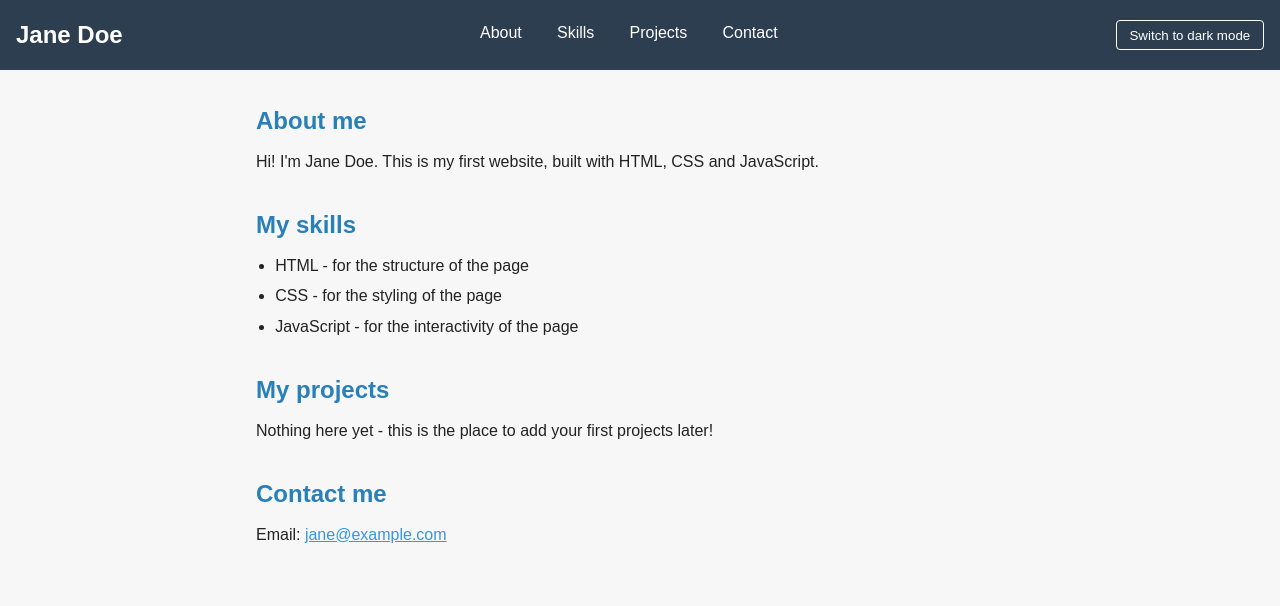
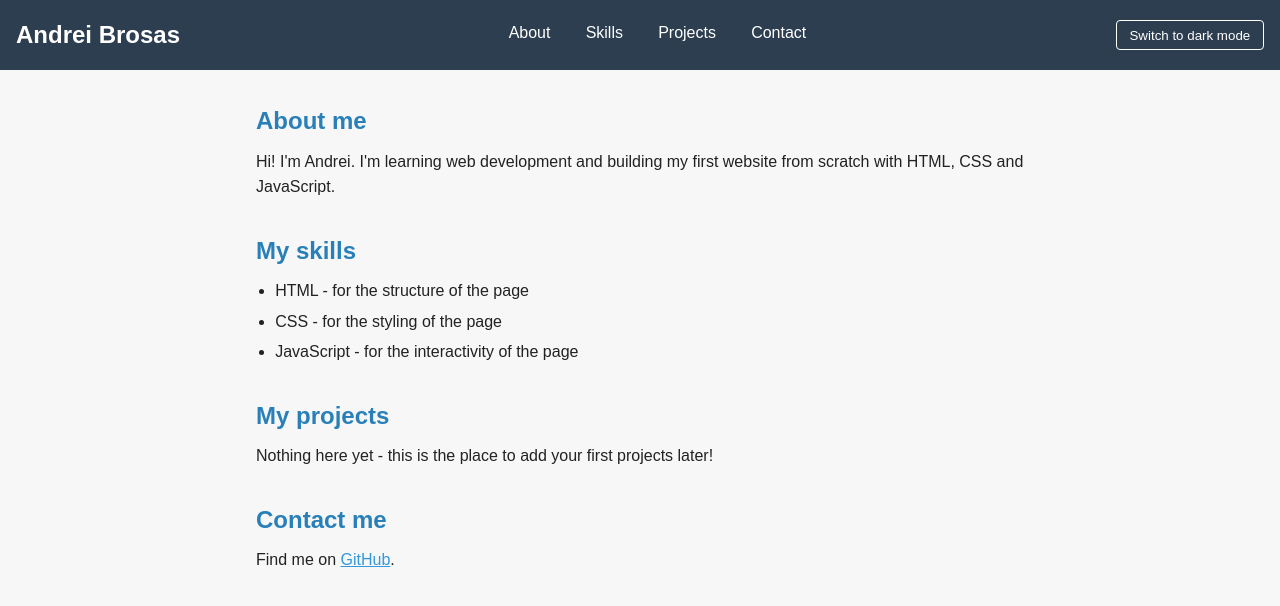
Before and after one commit to izmeandrei/my-portfolio, a plain HTML site: page index.html in a window 1280 px wide. Drawn offline with Linux system fonts and the light colour scheme.

Commit message:
Update portfolio content with personal details

```diff
--- a/index.html
+++ b/index.html
@@ -3,13 +3,13 @@
 <head>
   <meta charset="UTF-8" />
   <meta name="viewport" content="width=device-width, initial-scale=1.0" />
-  <title>My Portfolio</title>
+  <title>Andrei Brosas — Portfolio</title>
   <link rel="stylesheet" href="css/style.css" />
 </head>
 <body>
 
   <header>
-    <h1>Jane Doe</h1>
+    <h1>Andrei Brosas</h1>
     <nav>
       <ul>
         <li><a href="#about">About</a></li>
@@ -24,7 +24,7 @@
   <main>
     <section id="about">
       <h2>About me</h2>
-      <p>Hi! I'm Jane Doe. This is my first website, built with HTML, CSS and JavaScript.</p>
+      <p>Hi! I'm Andrei. I'm learning web development and building my first website from scratch with HTML, CSS and JavaScript.</p>
     </section>
 
     <section id="skills">
@@ -43,7 +43,7 @@
 
     <section id="contact">
       <h2>Contact me</h2>
-      <p>Email: <a href="mailto:jane@example.com">jane@example.com</a></p>
+      <p>Find me on <a href="https://github.com/izmeandrei">GitHub</a>.</p>
     </section>
   </main>
 
```
